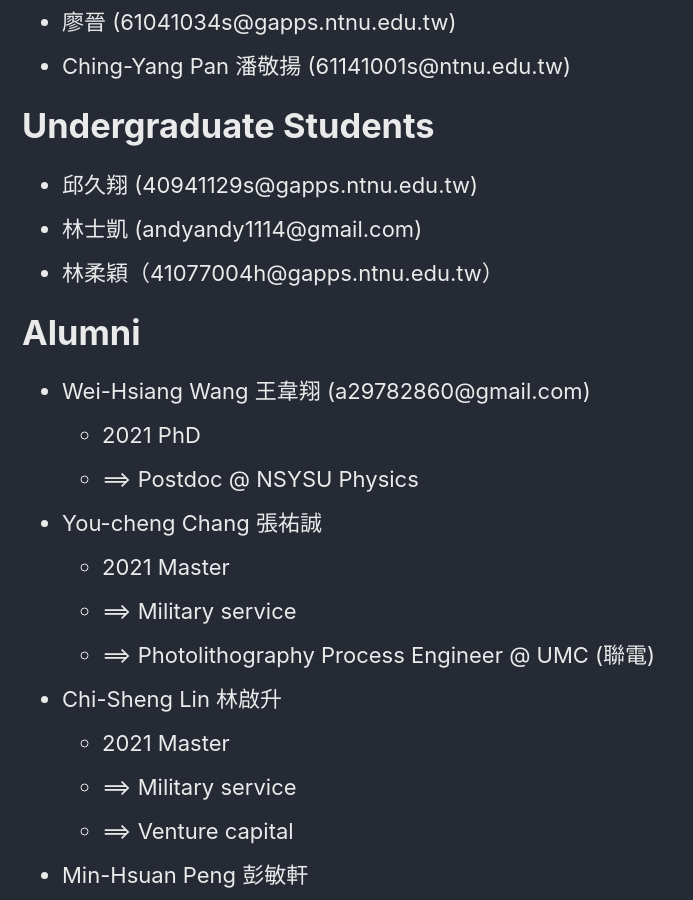
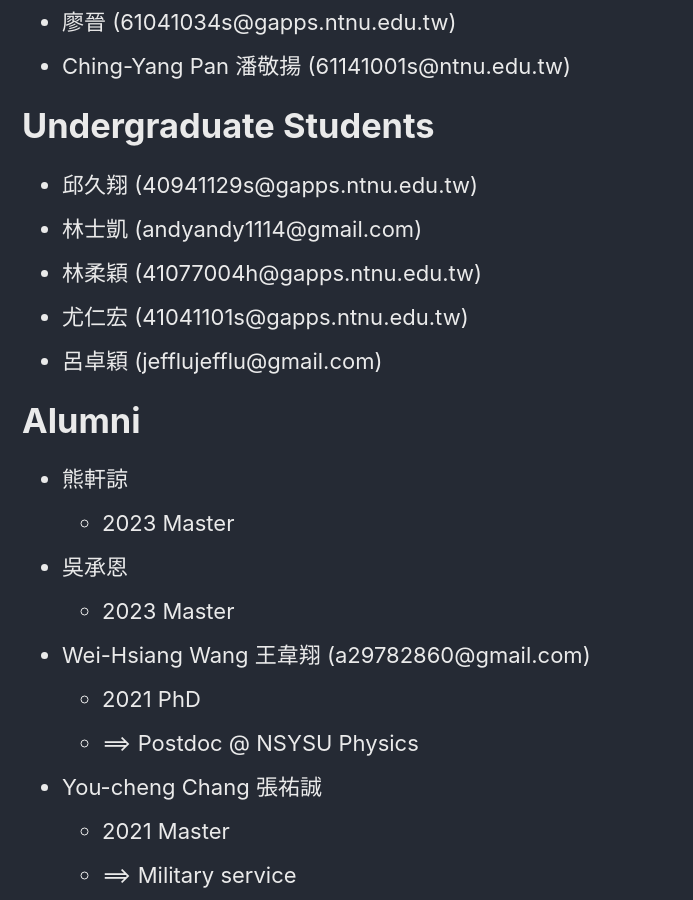
Before and after one commit to pjiang-ntnu/pjiang-ntnu.github.io, a Jekyll site: the page built from _pages/people.md, in a window 1280 px wide and 900 px high, scrolled down 1111 px. Shown: the whole window, without its empty margins (0-693 px from the left). Built offline with Jekyll 4.4.1, drawn with Linux system fonts in a browser that asks for light colours; nearby versions of some CDN libraries; comment, search, counter and statistics services are not loaded.

Commit message:
initial commit

```diff
--- a/_pages/people.md
+++ b/_pages/people.md
@@ -35,11 +35,16 @@ header:
 
 * 邱久翔 (40941129s@gapps.ntnu.edu.tw)
 * 林士凱 (andyandy1114@gmail.com)
-* 林柔穎（41077004h@gapps.ntnu.edu.tw）
-
+* 林柔穎 (41077004h@gapps.ntnu.edu.tw)
+* 尤仁宏 (41041101s@gapps.ntnu.edu.tw)
+* 呂卓穎 (jefflujefflu@gmail.com)
 
 # Alumni
 
+* 熊軒諒
+  * 2023 Master
+* 吳承恩
+  * 2023 Master
 * Wei-Hsiang Wang 王韋翔 (a29782860@gmail.com)
   * 2021 PhD
   * ⟹  Postdoc @ NSYSU Physics
```
Also changed, not shown: 1 other file.
